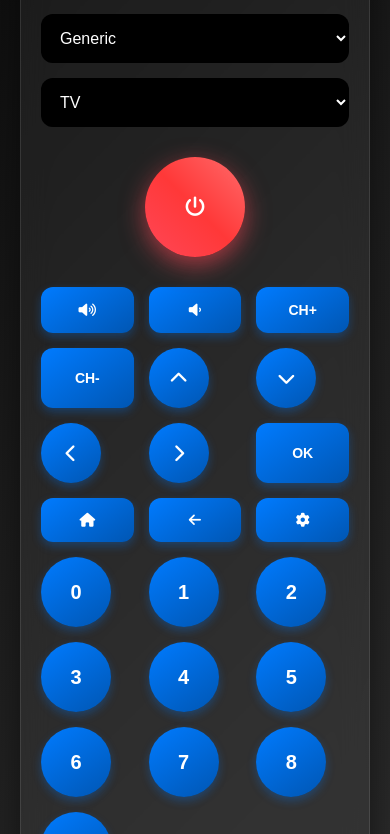
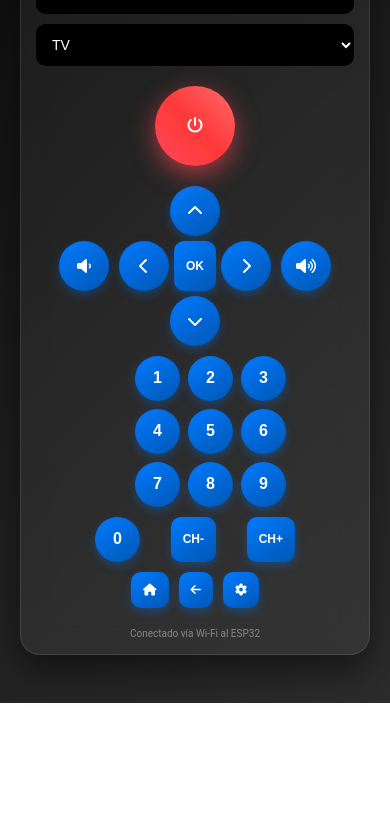
Before and after one commit to desarrolloir11-pixel/control_web, a plain HTML site: page index.html in a window 390 px wide. Shown: the part 141-975 px from the top of the page. After the commit the page ends 844 px from the top, so only its background shows below. Drawn offline with Linux system fonts and the light colour scheme.

```diff
--- a/index.html
+++ b/index.html
@@ -24,11 +24,11 @@
             overflow-x: hidden;
         }
         .container {
-            max-width: 700px;
+            max-width: 400px;
             width: 100%;
             background: rgba(255, 255, 255, 0.05);
             border-radius: 20px;
-            padding: 30px;
+            padding: 20px;
             box-shadow: 0 15px 35px rgba(0, 0, 0, 0.5);
             backdrop-filter: blur(15px);
             border: 1px solid rgba(255, 255, 255, 0.1);
@@ -40,9 +40,9 @@
         }
         h1 {
             text-align: center;
-            font-size: 2.8em;
+            font-size: 1.8em;
             font-weight: 700;
-            margin-bottom: 30px;
+            margin-bottom: 20px;
             background: linear-gradient(45deg, #00d4ff, #007bff, #ff007f);
             -webkit-background-clip: text;
             -webkit-text-fill-color: transparent;
@@ -50,20 +50,20 @@
         }
         .selection {
             display: flex;
-            gap: 15px;
-            margin-bottom: 30px;
+            gap: 10px;
+            margin-bottom: 20px;
             flex-wrap: wrap;
             justify-content: center;
         }
         select {
             flex: 1;
-            min-width: 150px;
-            padding: 15px;
+            min-width: 120px;
+            padding: 12px;
             border: none;
-            border-radius: 12px;
-            background: #000;  /* Fondo negro */
-            color: #fff;  /* Letras blancas */
-            font-size: 16px;
+            border-radius: 10px;
+            background: #000;
+            color: #fff;
+            font-size: 14px;
             cursor: pointer;
             box-shadow: inset 0 2px 4px rgba(0, 0, 0, 0.3);
             transition: all 0.3s ease;
@@ -74,20 +74,20 @@
             transform: scale(1.02);
         }
         option {
-            background: #000;  /* Fondo negro para opciones */
-            color: #fff;  /* Letras blancas para opciones */
+            background: #000;
+            color: #fff;
         }
         .power-btn {
-            width: 100px;
-            height: 100px;
+            width: 80px;
+            height: 80px;
             border-radius: 50%;
             background: linear-gradient(45deg, #ff4757, #ff3838, #ff6b6b);
             border: none;
             color: #fff;
-            font-size: 20px;
+            font-size: 16px;
             font-weight: bold;
             cursor: pointer;
-            margin: 30px auto;
+            margin: 20px auto;
             display: block;
             box-shadow: 0 8px 25px rgba(255, 71, 87, 0.6);
             transition: all 0.3s ease;
@@ -112,64 +112,76 @@
             box-shadow: 0 12px 35px rgba(255, 71, 87, 0.8);
         }
         .tv-controls {
+            display: flex;
+            flex-direction: column;
+            align-items: center;
+            gap: 15px;
+        }
+        .nav-row {
+            display: flex;
+            justify-content: center;
+            align-items: center;
+            gap: 10px;
+        }
+        .nav-center {
+            display: flex;
+            flex-direction: column;
+            align-items: center;
+            gap: 5px;
+        }
+        .num-grid {
             display: grid;
-            grid-template-columns: repeat(auto-fit, minmax(80px, 1fr));
-            gap: 15px;
-            margin-top: 20px;
+            grid-template-columns: repeat(3, 1fr);
+            gap: 8px;
+            max-width: 150px;
+        }
+        .bottom-row {
+            display: flex;
+            justify-content: space-between;
+            width: 100%;
+            max-width: 200px;
         }
         .ac-controls {
             display: flex;
             flex-direction: column;
             align-items: center;
-            margin-top: 20px;
+            gap: 15px;
         }
         .ac-display {
             border: 3px solid #00d4ff;
-            width: 180px;
-            height: 180px;
-            border-radius: 15px;
+            width: 150px;
+            height: 120px;
+            border-radius: 10px;
             display: flex;
             flex-direction: column;
             justify-content: center;
             align-items: center;
-            margin-bottom: 25px;
             background: linear-gradient(145deg, rgba(0, 212, 255, 0.1), rgba(0, 123, 255, 0.1));
             box-shadow: 0 5px 15px rgba(0, 212, 255, 0.3);
-            position: relative;
-        }
-        .ac-display::after {
-            content: '';
-            position: absolute;
-            top: -2px;
-            left: -2px;
-            right: -2px;
-            bottom: -2px;
-            background: linear-gradient(45deg, #00d4ff, #007bff, #ff007f);
-            border-radius: 15px;
-            z-index: -1;
-            opacity: 0;
-            transition: opacity 0.3s ease;
-        }
-        .ac-display:hover::after {
-            opacity: 0.5;
         }
         #temp {
-            font-size: 2.5em;
+            font-size: 2em;
             font-weight: bold;
             color: #00d4ff;
         }
         #mode {
-            font-size: 1.2em;
+            font-size: 1.1em;
             color: #ff007f;
             margin-top: 5px;
         }
+        .ac-buttons {
+            display: grid;
+            grid-template-columns: repeat(2, 1fr);
+            gap: 10px;
+            max-width: 200px;
+        }
         button {
-            padding: 15px;
+            padding: 12px;
             border: none;
-            border-radius: 12px;
+            border-radius: 10px;
             background: linear-gradient(145deg, #007bff, #0056b3);
             color: #fff;
-            font-size: 14px;
+            font-size: 12px;
             font-weight: 600;
             cursor: pointer;
             transition: all 0.3s ease;
@@ -177,7 +189,7 @@
             display: flex;
             align-items: center;
             justify-content: center;
-            gap: 8px;
+            gap: 5px;
         }
         button:hover {
             transform: translateY(-2px);
@@ -187,16 +199,16 @@
             transform: translateY(0);
         }
         .nav-btn {
-            width: 60px;
-            height: 60px;
+            width: 50px;
+            height: 50px;
             border-radius: 50%;
-            font-size: 18px;
+            font-size: 16px;
         }
         .num-btn {
-            width: 70px;
-            height: 70px;
+            width: 45px;
+            height: 45px;
             border-radius: 50%;
-            font-size: 20px;
+            font-size: 16px;
             font-weight: bold;
         }
         .hidden {
@@ -204,29 +216,32 @@
         }
         .footer {
             text-align: center;
-            margin-top: 30px;
-            font-size: 12px;
+            margin-top: 20px;
+            font-size: 10px;
             color: #888;
         }
-        @media (max-width: 768px) {
+        @media (max-width: 480px) {
             .container {
-                padding: 20px;
+                padding: 15px;
             }
             h1 {
-                font-size: 2.2em;
-            }
-            .tv-controls {
-                grid-template-columns: repeat(3, 1fr);
+                font-size: 1.5em;
             }
             .selection {
                 flex-direction: column;
+            }
+            .tv-controls {
+                gap: 10px;
+            }
+            .num-grid {
+                max-width: 120px;
             }
         }
     </style>
 </head>
 <body>
     <div class="container">
-        <h1><i class="fas fa-remote"></i> Control Universal Web</h1>
+        <h1><i class="fas fa-remote"></i> Control Universal</h1>
 
         <div class="selection">
             <select id="marca">
@@ -251,19 +266,21 @@
 
         <!-- Controles TV -->
         <div id="tv-controls" class="tv-controls hidden">
-            <button onclick="sendIR('Vol+')"><i class="fas fa-volume-up"></i></button>
-            <button onclick="sendIR('Vol-')"><i class="fas fa-volume-down"></i></button>
-            <button onclick="sendIR('Ch+')">CH+</button>
-            <button onclick="sendIR('Ch-')">CH-</button>
+            <div class="nav-row">
+                <button onclick="sendIR('Vol-')" class="nav-btn"><i class="fas fa-volume-down"></i></button>
+                <div class="nav-center">
                     <button onclick="sendIR('Up')" class="nav-btn"><i class="fas fa-chevron-up"></i></button>
+                    <div style="display: flex; gap: 5px;">
+                        <button onclick="sendIR('Left')" class="nav-btn"><i class="fas fa-chevron-left"></i></button>
+                        <button onclick="sendIR('OK')">OK</button>
+                        <button onclick="sendIR('Rightx')" class="nav-btn"><i class="fas fa-chevron-right"></i></button>
+                    </div>
                     <button onclick="sendIR('Down')" class="nav-btn"><i class="fas fa-chevron-down"></i></button>
-            <button onclick="sendIR('Left')" class="nav-btn"><i class="fas fa-chevron-left"></i></button>
-            <button onclick="sendIR('Rightx')" class="nav-btn"><i class="fas fa-chevron-right"></i></button>
-            <button onclick="sendIR('OK')">OK</button>
-            <button onclick="sendIR('Home')"><i class="fas fa-home"></i></button>
-            <button onclick="sendIR('Back')"><i class="fas fa-arrow-left"></i></button>
-            <button onclick="sendIR('Options')"><i class="fas fa-cog"></i></button>
-            <button onclick="sendIR('0')" class="num-btn">0</button>
+                </div>
+                <button onclick="sendIR('Vol+')" class="nav-btn"><i class="fas fa-volume-up"></i></button>
+            </div>
+
+            <div class="num-grid">
                 <button onclick="sendIR('1')" class="num-btn">1</button>
                 <button onclick="sendIR('2')" class="num-btn">2</button>
                 <button onclick="sendIR('3')" class="num-btn">3</button>
@@ -275,12 +292,27 @@
                 <button onclick="sendIR('9')" class="num-btn">9</button>
             </div>
 
+            <div class="bottom-row">
+                <button onclick="sendIR('0')" class="num-btn">0</button>
+                <button onclick="sendIR('Ch-')">CH-</button>
+                <button onclick="sendIR('Ch+')">CH+</button>
+            </div>
+
+            <div style="display: flex; gap: 10px;">
+                <button onclick="sendIR('Home')"><i class="fas fa-home"></i></button>
+                <button onclick="sendIR('Back')"><i class="fas fa-arrow-left"></i></button>
+                <button onclick="sendIR('Options')"><i class="fas fa-cog"></i></button>
+            </div>
+        </div>
+
         <!-- Controles AC -->
         <div id="ac-controls" class="ac-controls hidden">
             <div class="ac-display">
                 <div id="temp">24°C</div>
                 <div id="mode">Cool</div>
             </div>
+
+            <div class="ac-buttons">
                 <button onclick="sendIR('Up')"><i class="fas fa-plus"></i> Temp</button>
                 <button onclick="sendIR('Down')"><i class="fas fa-minus"></i> Temp</button>
                 <button onclick="sendIR('Left')"><i class="fas fa-arrow-left"></i> Mode</button>
@@ -288,6 +320,7 @@
                 <button onclick="sendIR('Timer')"><i class="fas fa-clock"></i> Timer</button>
                 <button onclick="sendIR('Speed')"><i class="fas fa-fan"></i> Speed</button>
                 <button onclick="sendIR('Swing')"><i class="fas fa-wind"></i> Swing</button>
+            </div>
         </div>
 
         <div class="footer">
@@ -501,5 +534,4 @@
         document.getElementById('dispositivo').dispatchEvent(new Event('change'));
     </script>
 </body>
-
 </html>
```
Lines whose indentation alone changed are shown as unchanged.
